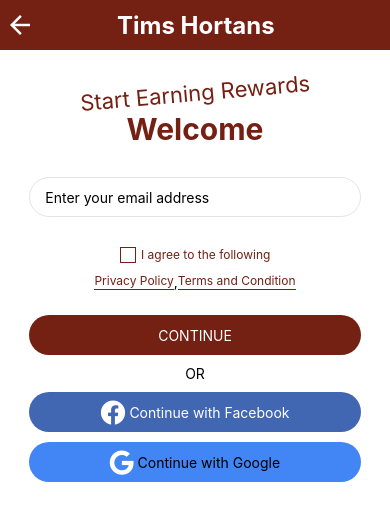
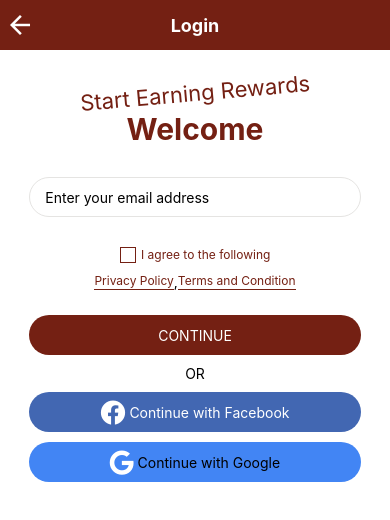
Before and after one commit to zohaejaz95/ath-mobile-apps, a React Native app: screen /Login in a window 390 px wide. Shown: the top 520 px of the page. Built offline with nearby package versions, Linux system fonts and the light colour scheme.

Commit message:
BR03: Updated text in the top nav bar

```diff
--- a/components/BackNav.js
+++ b/components/BackNav.js
@@ -9,16 +9,26 @@
       <TouchableOpacity onPress={() => navigation.navigate('Landing')}>
         <Icon size={30} name="arrow-back" style={styles.icon} />
       </TouchableOpacity>
-      <View style={styles.textView}>{IsLogin(props.login)}</View>
+      <View style={styles.textView}>
+        {IsLogin(props.login, props.innerText)}
+      </View>
     </View>
   );
 };
 
 export default BackNav;
 
-function IsLogin(login) {
+function IsLogin(login, text) {
   //if login component then true else false
-  if (login) return <Text style={styles.text}>Tims Hortans</Text>;
+  if (login) return <Text style={styles.text}>{text}</Text>;
+  else {
+    return (
+      <View>
+        <Text>My Location</Text>
+        {/* <Text>{text}</Text> */}
+      </View>
+    );
+  }
 }
 
 const styles = StyleSheet.create({
@@ -36,10 +46,16 @@
   text: {
     color: 'white',
     fontWeight: 'bold',
-    fontSize: 24,
+    fontSize: 18,
   },
   textView: {
     position: 'absolute',
-    left: '30%',
+    justifyContent: 'center',
+    alignItems: 'center',
+    top: 0,
+    left: 0,
+    right: 0,
+    bottom: 0,
+    //left: '40%',
   },
 });
--- a/components/login/Forget.js
+++ b/components/login/Forget.js
@@ -16,7 +16,11 @@
   render() {
     return (
       <View style={{backgroundColor: 'white', flex: 1}}>
-        <BackNav login={true} navigation={this.props.navigation} />
+        <BackNav
+          login={true}
+          navigation={this.props.navigation}
+          innerText="Reset Password"
+        />
         <View style={pswdStyles.pswdText}>
           <Text style={styles.pswdText}>Enter new password</Text>
           <Text style={styles.text}>Please enter your 4-digit password</Text>
--- a/components/login/Login.js
+++ b/components/login/Login.js
@@ -32,7 +32,11 @@
   render() {
     return (
       <View style={{backgroundColor: 'white', flex: 1}}>
-        <BackNav login={true} navigation={this.props.navigation} />
+        <BackNav
+          login={true}
+          navigation={this.props.navigation}
+          innerText="Login"
+        />
         <View style={styles.loginText}>
           <Text style={styles.rewards}>Start Earning Rewards</Text>
           <Text style={styles.welcome}>Welcome</Text>
--- a/components/login/Password.js
+++ b/components/login/Password.js
@@ -13,7 +13,7 @@
 const Password = props => {
   return (
     <View style={{backgroundColor: 'white', flex: 1}}>
-      <BackNav login={true} navigation={props.navigation} />
+      <BackNav login={true} navigation={props.navigation} innerText="Login" />
       <View style={pswdStyles.pswdText}>
         <Text style={styles.pswdText}>Enter your password</Text>
         <Text style={styles.text}>Please enter your 4-digit password</Text>
--- a/components/login/Signup.js
+++ b/components/login/Signup.js
@@ -42,7 +42,7 @@
 
   return (
     <View style={{backgroundColor: 'white', flex: 1}}>
-      <BackNav login={true} navigation={props.navigation} />
+      <BackNav login={true} navigation={props.navigation} innerText="Signup" />
       <View style={signupStyles.signupText}>
         <Text style={styles.pswdText}>Set Password</Text>
         <Text style={styles.text}>Secure your account with a new password</Text>
```
